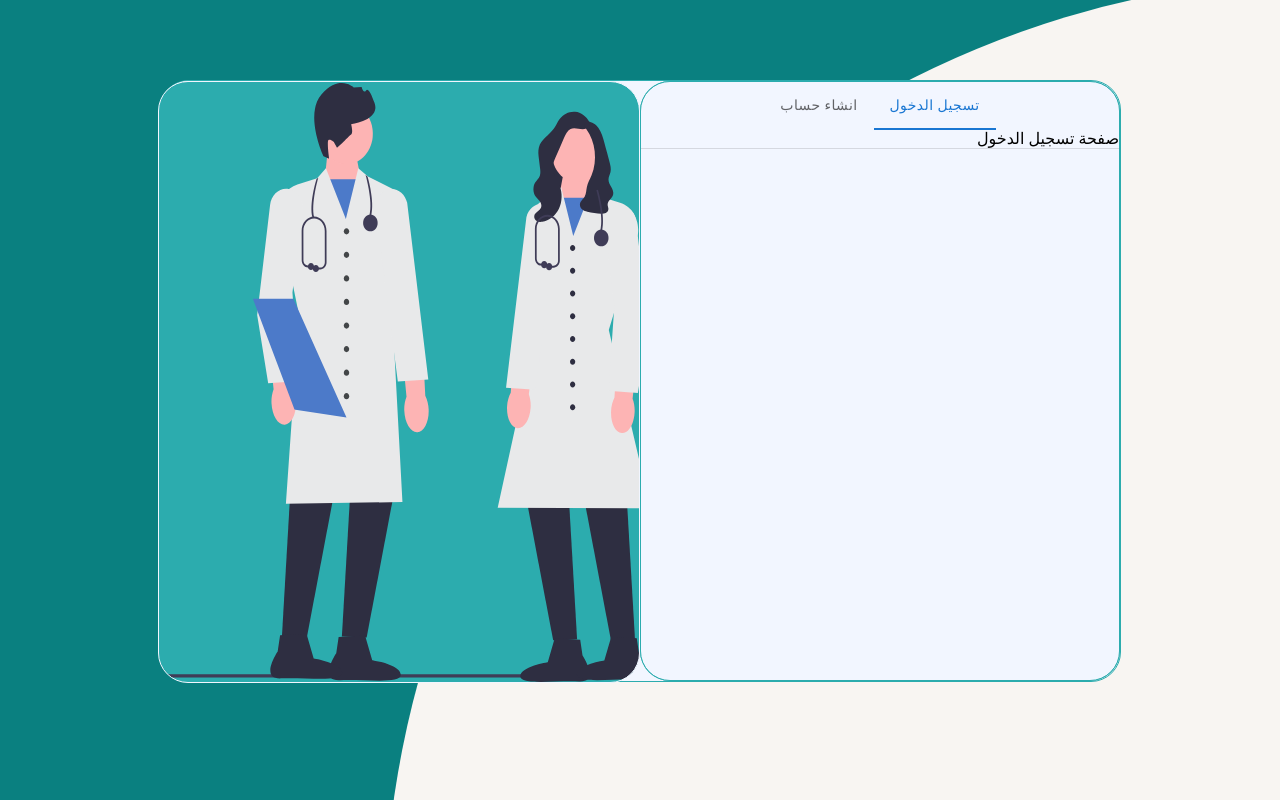
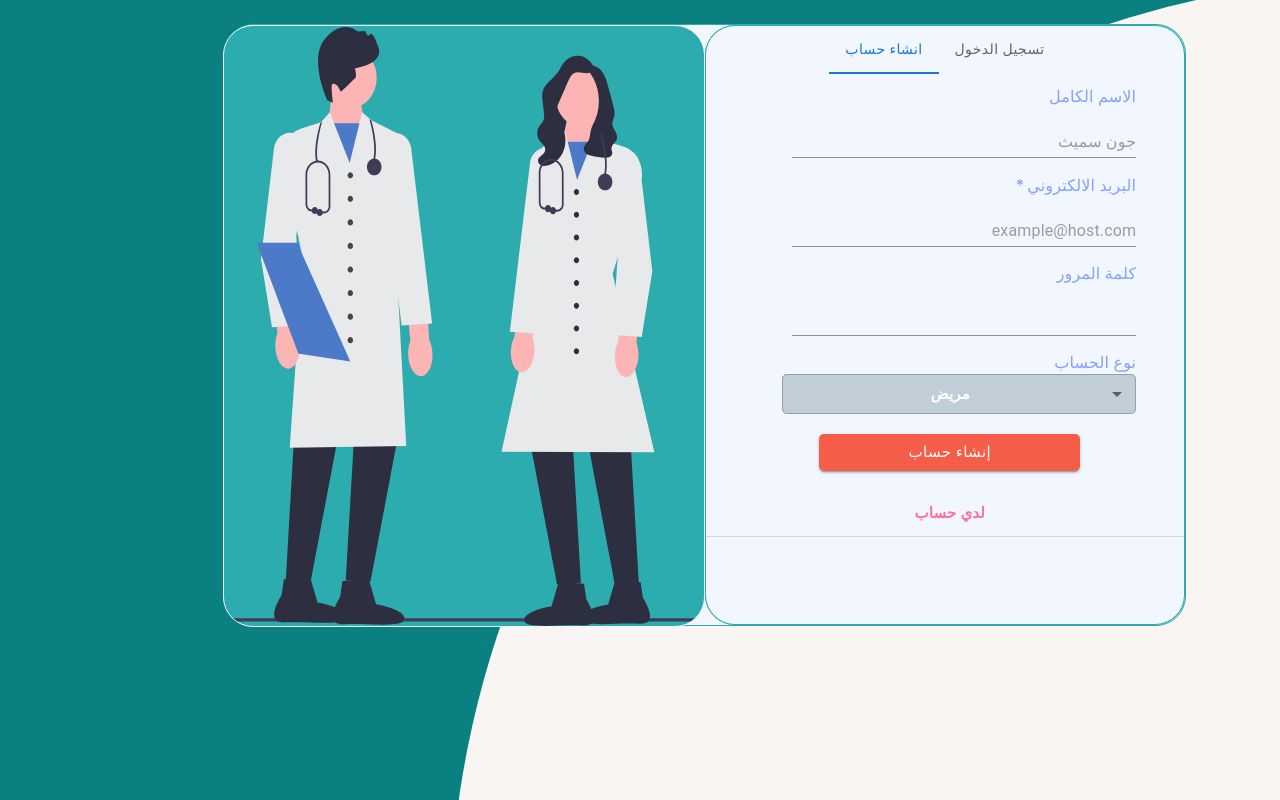
Before and after one commit to mohammedalakhras/Smart-Hospital, a React (Vite) app in the folder frontOf5thYearProject/: page /signUp in a window 1280 px wide. Built offline with nearby package versions, Linux system fonts and the light colour scheme.

Commit message:
Second Commit By Mohammed

```diff
--- /dev/null
+++ b/frontOf5thYearProject/src/components/Signup And Login/LoginInputs.jsx
@@ -0,0 +1,97 @@
+import st from "./SignUpInputs.module.css";
+import { InputLabel, TextField, Button } from "@mui/material";
+
+export default function LoginInputs() {
+  return (
+    <div
+      className={st.container}
+      style={{
+        width: "100%",
+        height: "auto",
+        display: "inline-block",
+        paddingTop: "10px"
+      }}
+    >
+      <form>
+      <div
+        className={st.inputFields}
+        style={{ paddingTop: "10%",paddingBottom: "10%", marginTop: "10%", marginBottom: "10%" }}
+      >
+        <div className={st.element}>
+          <InputLabel
+            sx={{
+              fontFamily: "Inter",
+              fontStyle: "normal",
+              fontWeight: "500",
+              fontSize: "1rem",
+              lineHeight: "24px",
+              color: "#84A1FF"
+            }}
+            variant="standard"
+            htmlFor="email"
+          >
+            البريد الالكتروني
+          </InputLabel>
+          <br />
+          <TextField
+            className={st.field}
+            required
+            id="email"
+            placeholder="example@host.com"
+            variant="standard"
+          />
+        </div>
+        <div className={st.element}>
+          <InputLabel
+            sx={{
+              fontFamily: "Inter",
+              fontStyle: "normal",
+              fontWeight: "500",
+              fontSize: "1rem",
+              lineHeight: "24px",
+              color: "#84A1FF",
+            }}
+            variant="standard"
+            htmlFor="uncontrolled-native"
+          >
+            كلمة المرور
+          </InputLabel>
+          <br />
+          <TextField
+            required
+            className={st.field}
+            id="password"
+            type="password"
+            variant="standard"
+          />
+        </div>
+
+        <div className={st.buttons}>
+          <Button
+            variant="contained"
+            type="submit"
+            sx={{
+              background: "#F45D48",
+              borderRadius: "5px",
+              width: "70%",
+              margin: "20px 0 20px 0",
+              fontFamily: "Al-Jazeera-Arabic",
+              fontStyle: "normal",
+              fontWeight: "400",
+              fontSize: "15px",
+              lineHeight: "25px",
+              color: "#FFFFFF",
+              "&:hover": {
+                backgroundColor: "#FFFFFF",
+                color: "#F45D48",
+              },
+            }}
+          >
+            تسجيل الدخول
+          </Button>
+        </div>
+      </div>
+      </form>
+    </div>
+  );
+}
--- /dev/null
+++ b/frontOf5thYearProject/src/components/Signup And Login/SignUpInputs.jsx
@@ -0,0 +1,213 @@
+import { InputLabel, Select, TextField, MenuItem, Button } from "@mui/material";
+import st from "./SignUpInputs.module.css";
+import { useState } from "react";
+import { useNavigate } from "react-router-dom";
+
+export default function SignUpInputs() {
+  function HandleChange(e) {
+    setPatorDoc(e.target.value);
+  }
+
+  function submit(e) {
+    // e.preventDefault();
+  }
+  function HandelName(e) {
+    setName(e.target.value);
+    console.log(name);
+  }
+  function HandelEmail(e) {
+    setEmail(e.target.value);
+    console.log(email);
+  }
+  function HandelPass(e) {
+    setPass(e.target.value);
+    console.log(pass);
+  }
+
+  const [name, setName] = useState("");
+  const [pass, setPass] = useState("");
+  const [email, setEmail] = useState("");
+  const [PatorDoc, setPatorDoc] = useState(0);//doctor or patient (Select)
+
+  const navigate = useNavigate();
+
+  return (
+    <div className={st.container}>
+      <form>
+        <div className={st.inputFields}>
+          <div className={st.element}>
+            <InputLabel
+              sx={{
+                fontFamily: "Inter",
+                fontStyle: "normal",
+                fontWeight: "500",
+                fontSize: "1rem",
+                lineHeight: "24px",
+                color: "#84A1FF",
+              }}
+              variant="standard"
+              htmlFor="uncontrolled-native"
+            >
+              الاسم الكامل
+            </InputLabel>
+
+            <br />
+            <TextField
+              value={name}
+              onChange={HandelName}
+              className={st.field}
+              required
+              id="name"
+              placeholder="جون سميث"
+              variant="standard"
+            />
+          </div>
+
+          <div className={st.element}>
+            <InputLabel
+              sx={{
+                fontFamily: "Inter",
+                fontStyle: "normal",
+                fontWeight: "500",
+                fontSize: "1rem",
+                lineHeight: "24px",
+                color: "#84A1FF",
+              }}
+              type="email"
+              required
+              variant="standard"
+              htmlFor="email"
+            >
+              البريد الالكتروني
+            </InputLabel>
+            <br />
+            <TextField
+              value={email}
+              onChange={HandelEmail}
+              className={st.field}
+              required
+              id="email"
+              type="email"
+              placeholder="example@host.com"
+              variant="standard"
+            />
+          </div>
+          <div className={st.element}>
+            <InputLabel
+              sx={{
+                fontFamily: "Inter",
+                fontStyle: "normal",
+                fontWeight: "500",
+                fontSize: "1rem",
+                lineHeight: "24px",
+                color: "#84A1FF",
+              }}
+              variant="standard"
+              htmlFor="uncontrolled-native"
+            >
+              كلمة المرور
+            </InputLabel>
+            <br />
+            <TextField
+              value={pass}
+              onChange={HandelPass}
+              className={st.field}
+              required
+              id="password"
+              type="password"
+              variant="standard"
+            />
+          </div>
+        </div>
+
+        <div className={st.buttons}>
+          <InputLabel
+            sx={{
+              fontFamily: "Inter",
+              fontStyle: "normal",
+              fontWeight: "500",
+              fontSize: "1rem",
+              lineHeight: "24px",
+              color: "#84A1FF",
+              textAlign: "right",
+            }}
+            variant="standard"
+            htmlFor="select"
+          >
+            نوع الحساب
+          </InputLabel>
+          <Select
+            required
+            labelId=""
+            id="select"
+            value={PatorDoc}
+            onChange={HandleChange}
+            sx={{
+              fontFamily: "Al-Jazeera-Arabic",
+              fontStyle: "normal",
+              fontWeight: "700",
+              fontSize: "15px",
+              lineHeight: "25px",
+              textAlign: "center",
+              color: "#FFFFFF",
+              width: "95%",
+              marginLeft: "10%",
+              background: "#c2ced7",
+              borderRadius: "5px",
+              height: "40px",
+            }}
+          >
+            <MenuItem value={0}>مريض</MenuItem>
+            <MenuItem className={st.Item} value={1}>
+              طبيب
+            </MenuItem>
+          </Select>
+
+          <Button
+            onClick={submit}
+            variant="contained"
+            type="submit"
+            sx={{
+              background: "#F45D48",
+              borderRadius: "5px",
+              width: "70%",
+              margin: "20px 0 20px 0",
+              fontFamily: "Al-Jazeera-Arabic",
+              fontStyle: "normal",
+              fontWeight: "400",
+              fontSize: "15px",
+              lineHeight: "25px",
+              color: "#FFFFFF",
+              "&:hover": {
+                backgroundColor: "#FFFFFF",
+                color: "#F45D48",
+              },
+            }}
+          >
+            إنشاء حساب
+          </Button>
+          <InputLabel
+            sx={{
+              fontFamily: "Al-Jazeera-Arabic",
+              fontStyle: "normal",
+              fontWeight: "700",
+              fontSize: "15px",
+              lineHeight: "25px",
+
+              color: "#FF6F9C",
+              margin: "10px 0px 10px 0px",
+              cursor:'pointer'
+            }}
+            variant="standard"
+            htmlFor="select"
+            onClick={() => {
+              window.location.pathname = "/signin/";
+            }}
+          >
+            لدي حساب
+          </InputLabel>
+        </div>
+      </form>
+    </div>
+  );
+}
--- /dev/null
+++ b/frontOf5thYearProject/src/components/Signup And Login/SignUpInputs.module.css
@@ -0,0 +1,19 @@
+.container {
+  width: 100%;
+  height: 100%;
+  padding-top: 10px;
+}
+
+.element {
+  padding: 0% 10% 3% 10%;
+
+}
+
+
+.field {
+  width: 90%;
+}
+.buttons {
+  text-align: center;
+  margin: 0% 10% 0% 12%;
+}
--- a/frontOf5thYearProject/src/pages/SignUp.jsx
+++ b/frontOf5thYearProject/src/pages/Logging.jsx
@@ -1,29 +1,42 @@
 import { Grid } from "@mui/material";
-import st from "./Signup.module.css";
+import st from "./Logging.module.css";
 
 import Tabs from "@mui/material/Tabs";
 import Tab from "@mui/material/Tab";
-import Typography from "@mui/material/Typography";
 import Box from "@mui/material/Box";
 import { useState } from "react";
+import { Outlet , useNavigate } from "react-router-dom";
 
-export default function SignUp() {
-  const [value, setValue] = useState(0);
+export default function Logging(props) {
+
+  const navigate = useNavigate()
+  const [value, setValue] = useState(window.location.pathname==='/signin/'?0 :1);
 
   const handleChange = (event, newValue) => {
     setValue(newValue);
+
+    if (newValue === 0) {
+      navigate("/signin");
+    } else {
+      navigate("/signup");
+    }
+
+
+
+
+
   };
 
   return (
     <div>
-      <div className={st.container}>
+      <div className={st.container} >
         <div className={`${st.circle} ${st.circleblue}`}></div>
         <div className={`${st.circle} ${st.circlewhite}`}></div>
 
         <div className={st.content}>
-          {" "}
+
           <Grid container spacing={0}>
-            <Grid item xs={12} md={6} xl={6} className={`${st.sidecontent}`}>
+            <Grid item xs={12} md={6} xl={6} >
             <div
                 style={{
                   backgroundColor: "#2cacae",
@@ -42,20 +55,21 @@ export default function SignUp() {
                     <Tabs
                       value={value}
                       onChange={handleChange}
-                      aria-label="basic tabs example"
+                      aria-label="signup/signin"
                       centered
                     >
-                      <Tab label="تسجيل الدخول" />
+                      <Tab label="تسجيل الدخول"   />
                       <Tab label="انشاء حساب" />
                     </Tabs>
-                    {value === 0 && <div>صفحة تسجيل الدخول </div>}
-                    {value === 1 && <div>صفحة انشاء الحساب </div>}
+                    {/* {value === 0 && <LoginInputs />}
+                    {value === 1 && <SignUpInputs />} */}
+                    <Outlet />
                   </Box>
                 </div>
               </div>
             </Grid>
 
-            <Grid item xs={12} md={6} xl={6} className={st.contentcontainer}>
+            <Grid item xs={12} md={6} xl={6}  className={`${st.contentcontainer} ${st.sidecontent}`}>
               <div
                 style={{
                   backgroundColor: "#f2f6ff",
@@ -64,7 +78,10 @@ export default function SignUp() {
                   borderRadius: "30px",
                 }}
               >
-                <div className={st.sidebar}></div>
+                <div className={st.sidebar} style={{
+                    backgroundImage: `url(/public/${(value==0)?'Signin.svg':'Signup.svg'})`
+
+                }}> </div>
               </div>
             </Grid>
           </Grid>
--- a/frontOf5thYearProject/src/pages/Signup.module.css
+++ b/frontOf5thYearProject/src/pages/Logging.module.css
@@ -4,6 +4,8 @@
   border-radius: 50%;
   position: absolute;
   z-index: -1;
+  position: fixed;
+
 }
 .circleblue {
   background: #0a8080;
@@ -16,24 +18,31 @@
   top: -3%;
 }
 .container {
-  position: fixed;
-  width: 100%;
-  height: 100vh;
-  background-size: cover;
+
+  width: auto;
+  height: auto;
+
 }
 
 .content {
+
+
   display: flex;
   align-content: center;
   justify-content: center;
   width: 75vw;
   height: 75vh;
   margin: auto;
-  margin-top: 10vh;
+  margin-top: 3vh;
+
   background: #f2f6ff;
   border: 1px solid #2cacae;
   border-radius: 30px;
   padding: 0px;
+
+}
+::-webkit-scrollbar {
+  display: none;
 }
 .sidebar {
   width: 100%;
@@ -42,9 +51,10 @@
   border: 1px solid #f2f6ff;
   border-radius: 30px;
 
-  background-image: url('/public/Signup.svg');
+  /* background-image: url('/public/Signup.svg'); */
   background-repeat: no-repeat;
   background-size: cover;
+  background-position: center;
 
 
 }
```
Also changed, not shown: frontOf5thYearProject/src/main.jsx (+9 -2 lines), frontOf5thYearProject/public/Signin.svg (added).
